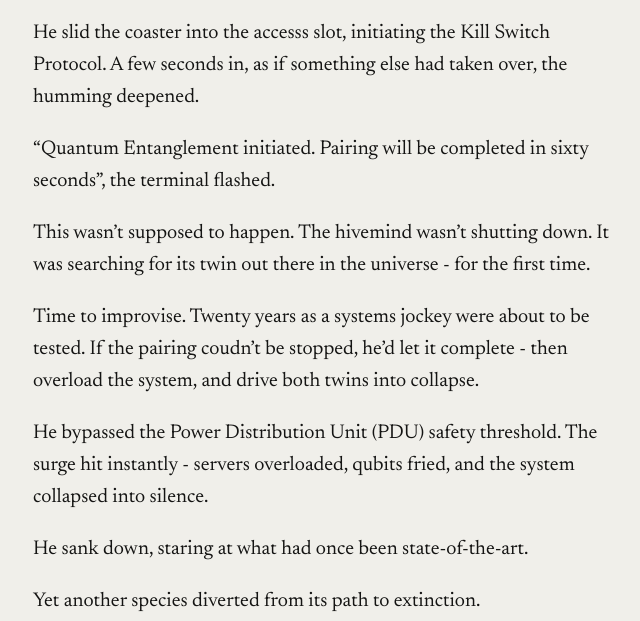
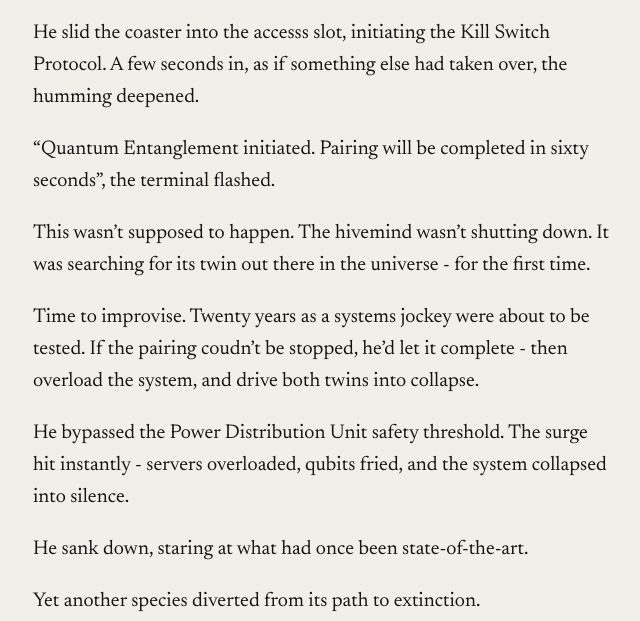
Before and after one commit to mayanknimcet188/mayank.github.io, a plain HTML site: page flash/for-now/index.html in a window 1280 px wide. Shown: the part 734-1355 px from the top of the page, without its empty margins (317-957 px from the left). Drawn offline with Linux system fonts and the light colour scheme.

Commit message:
Minor Update

```diff
--- a/flash/for-now/index.html
+++ b/flash/for-now/index.html
@@ -55,7 +55,7 @@
 <p>&ldquo;Quantum Entanglement initiated. Pairing will be completed in sixty seconds&rdquo;, the terminal flashed.</p>
 <p>This wasn&rsquo;t supposed to happen. The hivemind wasn&rsquo;t shutting down. It was searching for its twin out there in the universe - for the first time.</p>
 <p>Time to improvise. Twenty years as a systems jockey were about to be tested. If the pairing coudn&rsquo;t be stopped, he&rsquo;d let it complete - then overload the system, and drive both twins into collapse.</p>
-<p>He bypassed the Power Distribution Unit (PDU) safety threshold. The surge hit instantly - servers overloaded, qubits fried, and the system collapsed into silence.</p>
+<p>He bypassed the Power Distribution Unit safety threshold. The surge hit instantly - servers overloaded, qubits fried, and the system collapsed into silence.</p>
 <p>He sank down, staring at what had once been state-of-the-art.</p>
 <p>Yet another species diverted from its path to extinction.</p>
 <p>For now.</p>
```
